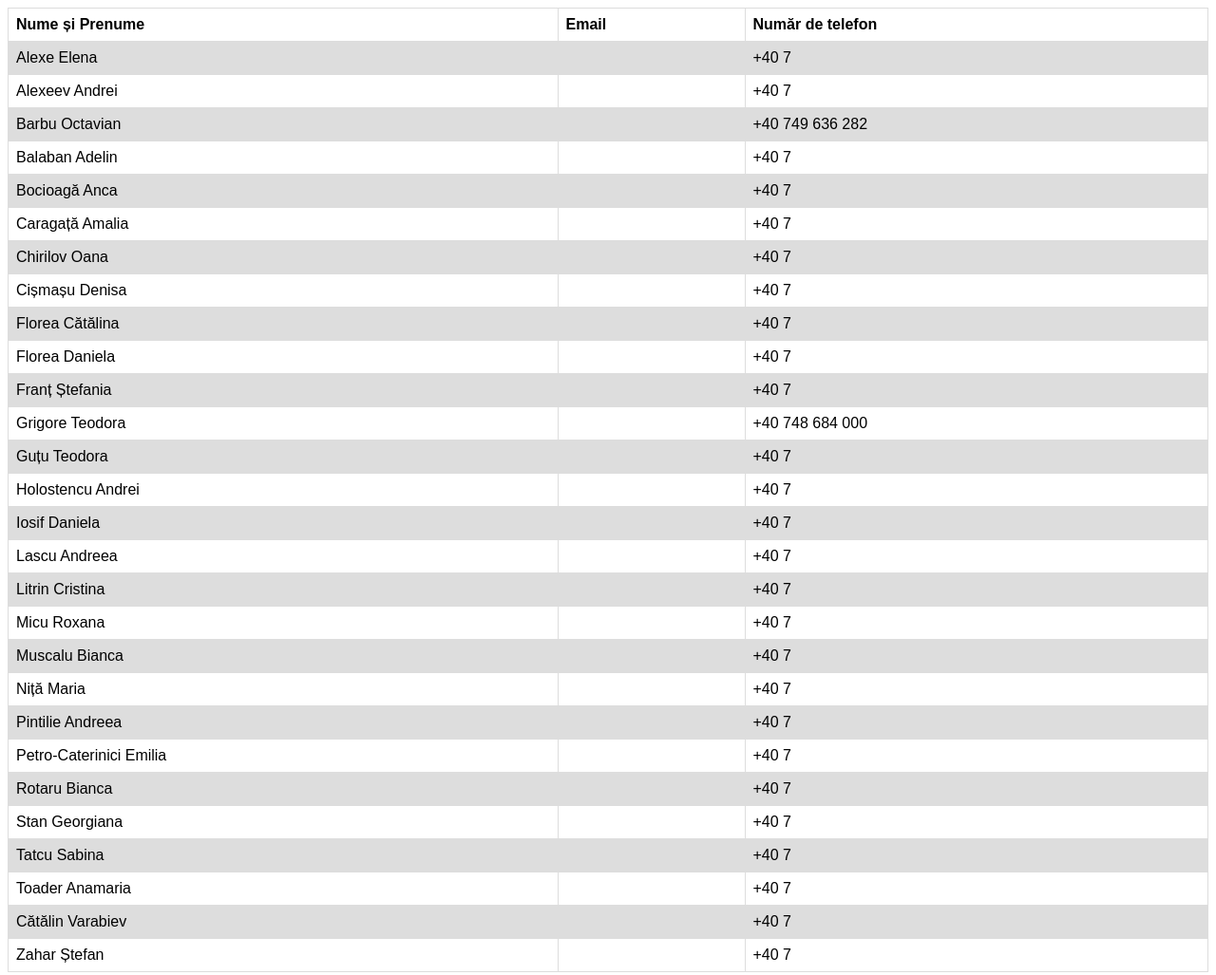
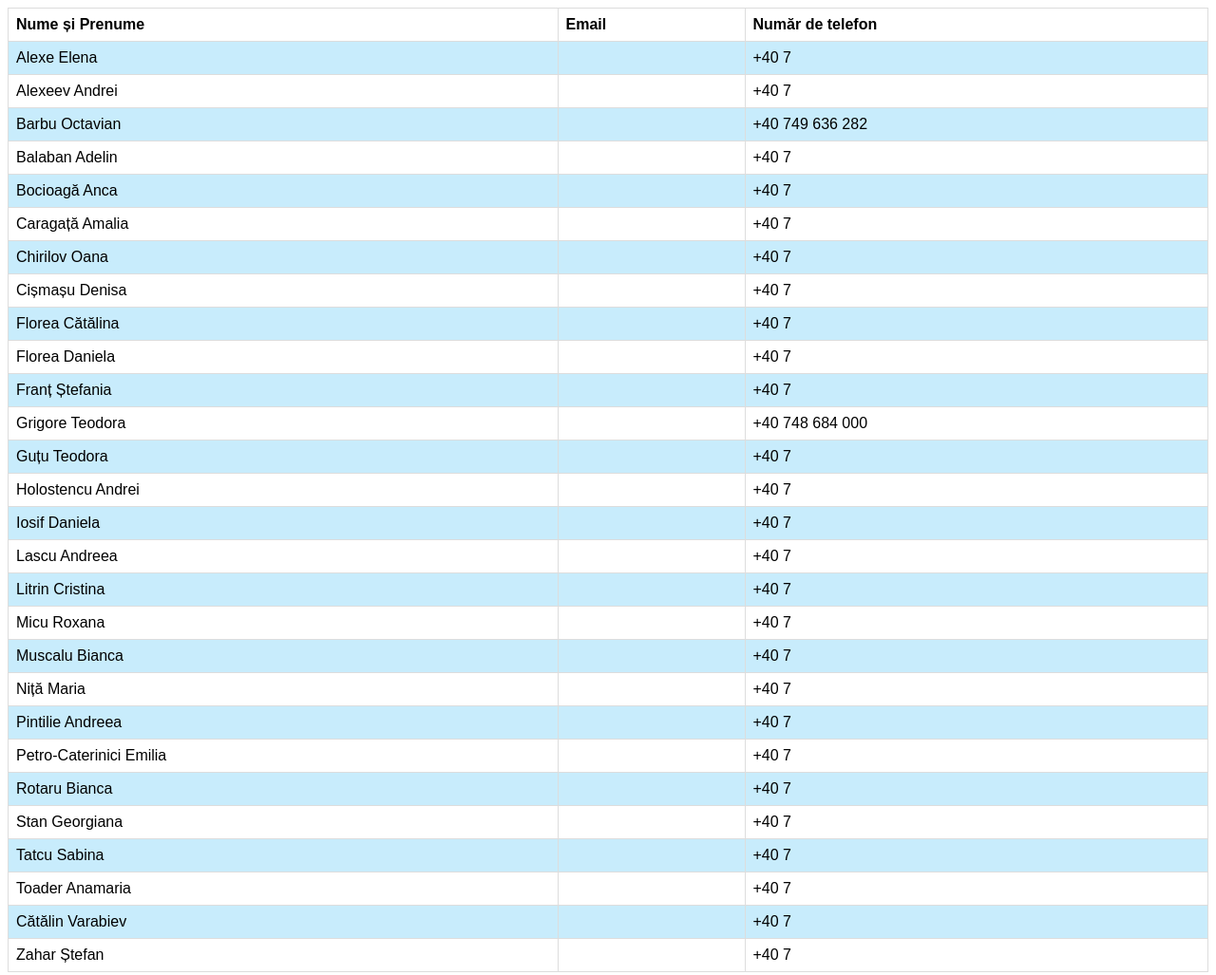
Before and after one commit to AlexZahar/moisil-10-e, a plain HTML site: page elevi.html in a window 1280 px wide. Shown: the whole page at 95% size. Drawn offline with Linux system fonts and the light colour scheme.

Commit message:
change table row color

```diff
--- a/elevi.html
+++ b/elevi.html
@@ -18,7 +18,7 @@
       }
 
       tr:nth-child(even) {
-        background-color: #dddddd;
+        background-color: rgba(197, 235, 252, 0.938);
       }
     </style>
     <title>Clasa a X-a E</title>
```
Also changed, not shown: profesori.html (+1 -1 lines).
